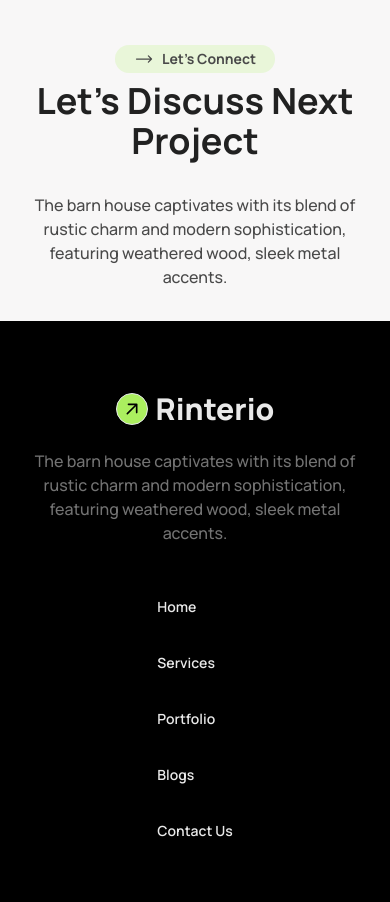
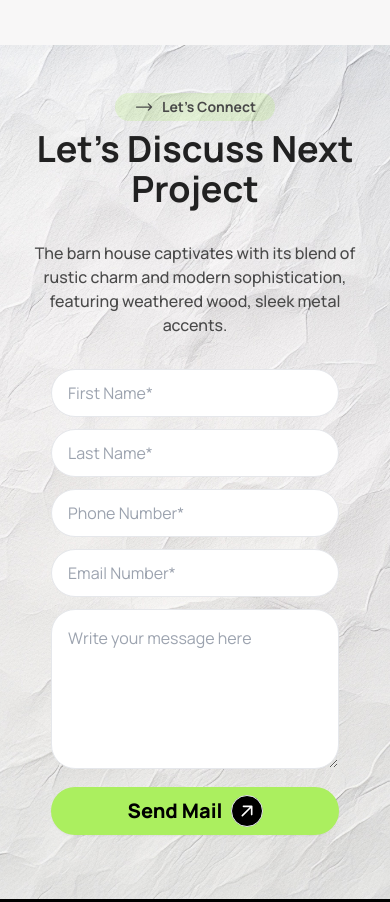
Before and after one commit to helal3419/Assignment-03, a plain HTML site: page index.html in a window 390 px wide. Shown: the part 5660-6562 px from the top of the page. Drawn offline with nearby package versions, Linux system fonts and the light colour scheme.

Commit message:
complete  owr  login content  and complete responsiv

```diff
--- a/index.html
+++ b/index.html
@@ -342,15 +342,44 @@
           </section>
 
          <!--this is owr input login content-->
-         <section>
+         <section class="bg-[url(./assets/bg.jpg)] bg-cover bg-center w-full " >
+
                 <!--this is Let’s Discuss Next Project text -->
-                <a class="flex justify-center items-center ">
+                <a class="flex justify-center items-center pt-12">
                     <button class="  rounded-3xl bg-[#ABEF5F33] text-[#494949] border-none text-sm h-7 w-40 gap-2  flex items-center justify-center font-bold p-1 "> <svg xmlns="http://www.w3.org/2000/svg" fill="none" viewBox="0 0 24 24" stroke-width="1.5" stroke="currentColor" class="size-5">
                          <path stroke-linecap="round" stroke-linejoin="round" d="M17.25 8.25 21 12m0 0-3.75 3.75M21 12H3" /> </svg>
                          Let’s Connect </button>
-                        </a>
-                        <h1 class="font-bold text-4xl text-[#212121] pt-2 text-center">Let’s Discuss Next Project</h1>
-                        <p class="font-medium text-base text-[#494949] text-center p-8 md:px-10 lg:px-44">The barn house captivates with its blend of rustic charm and modern sophistication, featuring weathered wood, sleek metal accents.</p>
+                </a>
+                <h1 class="font-bold text-4xl text-[#212121] pt-2 text-center">Let’s Discuss Next Project</h1>
+                <p class="font-medium text-base text-[#494949] text-center p-8 md:px-10 lg:px-44">The barn house captivates with its blend of rustic charm and modern sophistication, featuring weathered wood, sleek metal accents.</p>
+
+                <!--this is Let’s Discuss Next Project input box -->
+                <div class="flex  pb-16 flex-col gap-3 justify-center items-center">
+
+                    <div class="grid grid-cols-1 md:grid-cols-2 gap-3">
+                        <input class=" border h-12 w-72 rounded-3xl p-4" type="text" placeholder="First Name*" />
+                        <input class="border h-12 w-72 rounded-3xl p-4" type="text" placeholder="Last Name*"/>
+                        <input class="border h-12 w-72 rounded-3xl p-4" type="text" placeholder="Phone Number*"/>
+                        <input class="border h-12 w-72 rounded-3xl p-4" type="text" placeholder="Email Number*" />
+
+                    </div>
+                    <div>
+                        <textarea name="" id="" placeholder="Write your message here" class="text-[#A0A0A0] border rounded-3xl p-4 h-40 w-72 md:w-[590px]"></textarea>
+                      </div>
+
+                      <div>
+                        <button class="btn btn-success text-xl h-12 rounded-3xl bg-house-btn font-extrabold border-none w-72  md:w-[590px]	">Send Mail<svg xmlns="http://www.w3.org/2000/svg" viewBox="0 0 20 20" fill="currentColor" class="size-8 bg-black border rounded-full p-1 text-white">
+                            <path fill-rule="evenodd" d="M5.22 14.78a.75.75 0 0 0 1.06 0l7.22-7.22v5.69a.75.75 0 0 0 1.5 0v-7.5a.75.75 0 0 0-.75-.75h-7.5a.75.75 0 0 0 0 1.5h5.69l-7.22 7.22a.75.75 0 0 0 0 1.06Z" clip-rule="evenodd" />
+                          </svg>
+
+                          </button>
+                      </div>
+                </div>
+
+
+
+
+
          </section>
 
 
```
